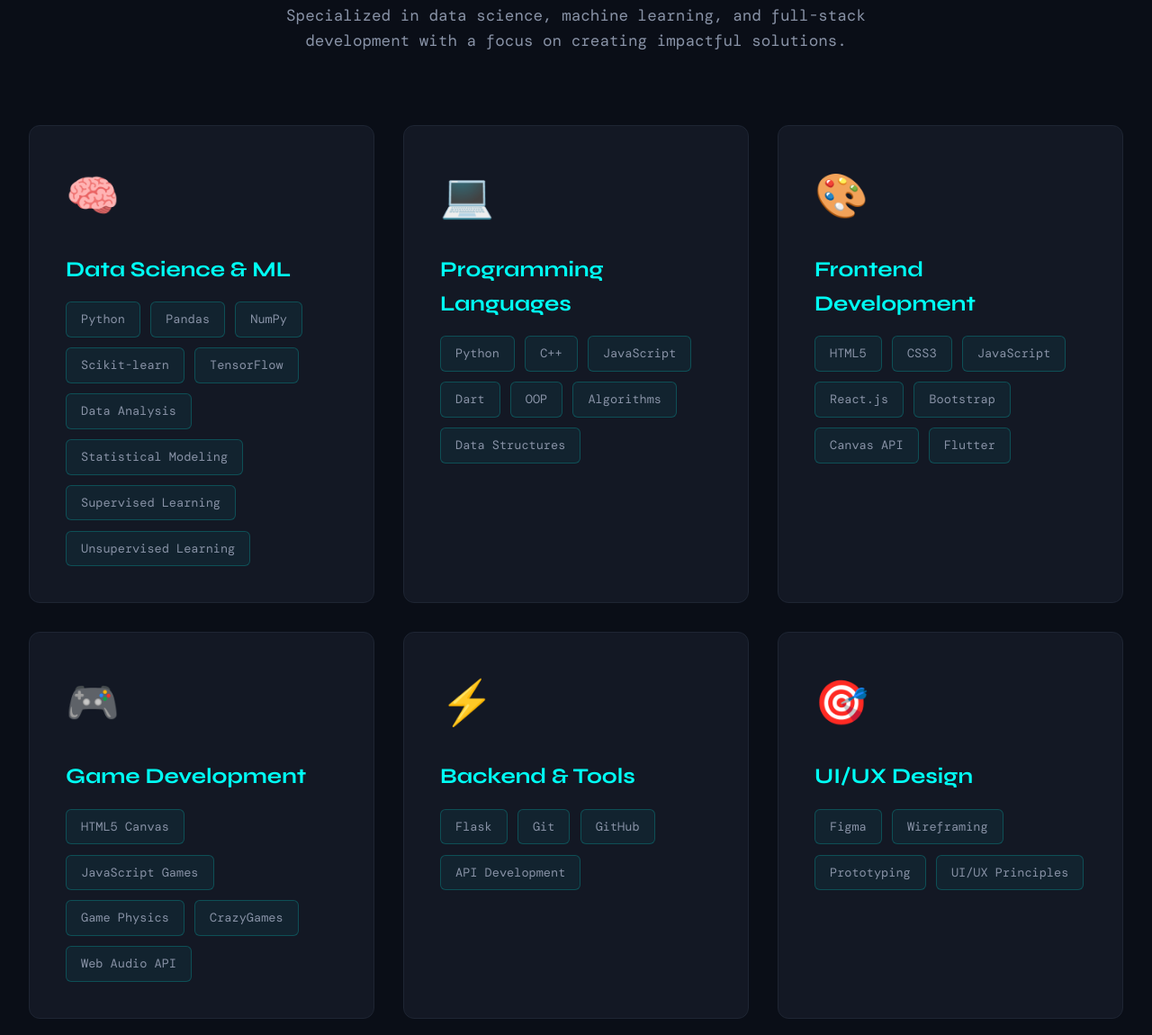
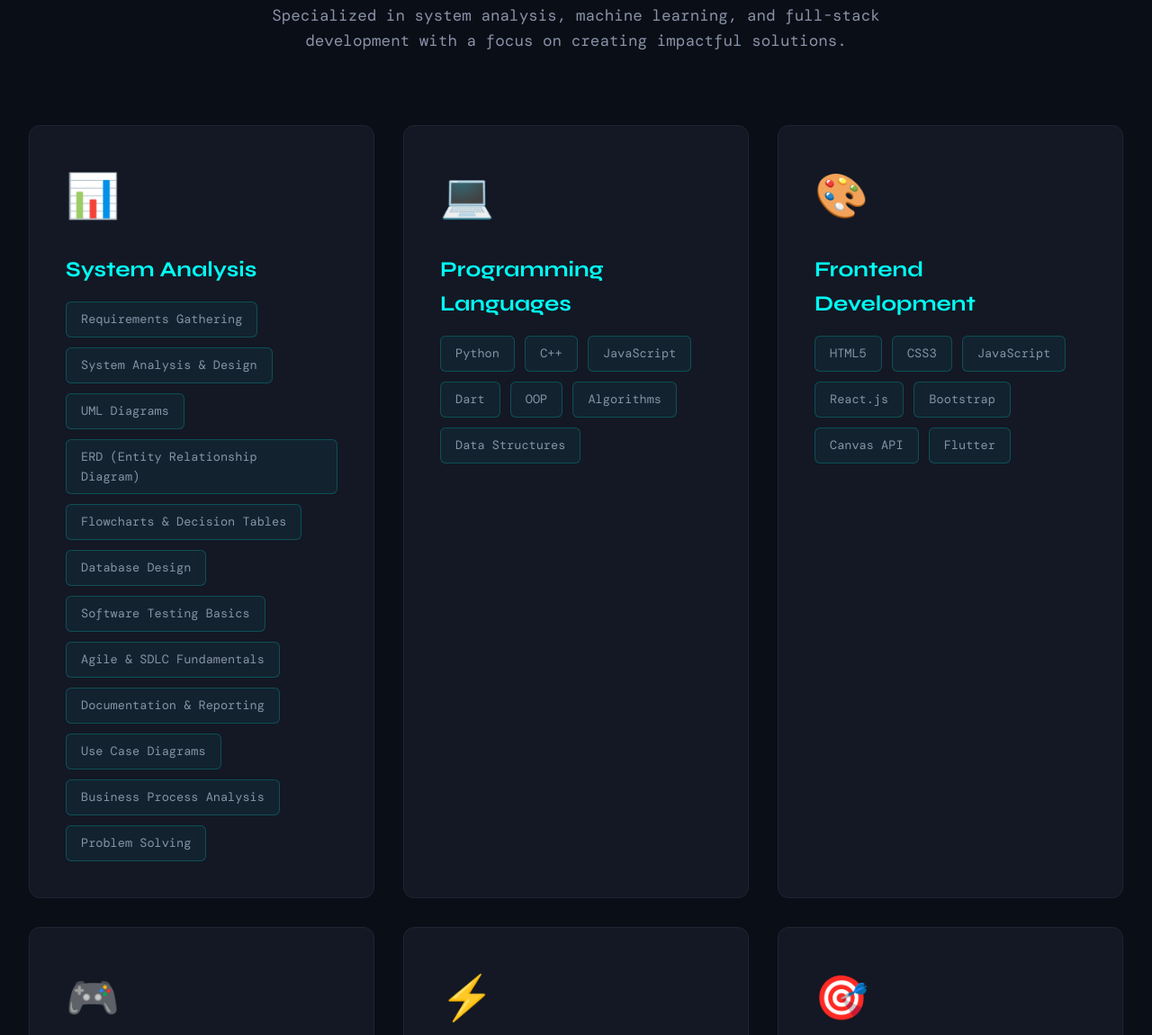
Before and after one commit to martenatef/portfolio, a plain HTML site: page index.html in a window 1280 px wide. Shown: the part 1650-2800 px from the top of the page at 90% size. Drawn offline with nearby package versions, Linux system fonts and the light colour scheme; a web font is replaced by a local one.

Commit message:
Update portfolio index.html

```diff
--- a/index.html
+++ b/index.html
@@ -3,7 +3,7 @@
 <head>
     <meta charset="UTF-8">
     <meta name="viewport" content="width=device-width, initial-scale=1.0">
-    <title>Marten Atef - Software Engineer & Data Scientist</title>
+    <title>Marten Atef - Software Engineer & System Analyst</title>
     <link href="https://fonts.googleapis.com/css2?family=Archivo+Black&family=DM+Mono:wght@300;400;500&family=Syne:wght@400;600;700;800&display=swap" rel="stylesheet">
     <style>
         :root {
@@ -814,10 +814,10 @@
                 <div class="hero-label">🚀 Available for opportunities</div>
                 <h1>
                     Marten Atef
-                    <span class="highlight">Software Engineer • Data Scientist • IT Specialist</span>
+                    <span class="highlight">Software Engineer • System Analyst • IT Specialist</span>
                 </h1>
                 <p>
-                    Computer Science student specializing in Data Science, Machine Learning, Full-Stack Development,
+                    Computer Science student specializing in System Analysis, Machine Learning, Full-Stack Development,
                     and UI/UX Design. Passionate about building intelligent systems, data-driven applications,
                     and interactive browser games. Transforming complex problems into elegant digital solutions.
                 </p>
@@ -854,25 +854,28 @@
                 <div class="section-label">What I Do</div>
                 <h2 class="section-title">Technical Expertise</h2>
                 <p class="section-subtitle">
-                    Specialized in data science, machine learning, and full-stack development
+                    Specialized in system analysis, machine learning, and full-stack development
                     with a focus on creating impactful solutions.
                 </p>
             </div>
 
             <div class="skills-grid">
                 <div class="skill-category">
-                    <div class="skill-icon">🧠</div>
-                    <h3>Data Science & ML</h3>
+                    <div class="skill-icon">📊</div>
+                    <h3>System Analysis</h3>
                     <div class="skill-list">
-                        <span class="skill-tag">Python</span>
-                        <span class="skill-tag">Pandas</span>
-                        <span class="skill-tag">NumPy</span>
-                        <span class="skill-tag">Scikit-learn</span>
-                        <span class="skill-tag">TensorFlow</span>
-                        <span class="skill-tag">Data Analysis</span>
-                        <span class="skill-tag">Statistical Modeling</span>
-                        <span class="skill-tag">Supervised Learning</span>
-                        <span class="skill-tag">Unsupervised Learning</span>
+                        <span class="skill-tag">Requirements Gathering</span>
+                        <span class="skill-tag">System Analysis & Design</span>
+                        <span class="skill-tag">UML Diagrams</span>
+                        <span class="skill-tag">ERD (Entity Relationship Diagram)</span>
+                        <span class="skill-tag">Flowcharts & Decision Tables</span>
+                        <span class="skill-tag">Database Design</span>
+                        <span class="skill-tag">Software Testing Basics</span>
+                        <span class="skill-tag">Agile & SDLC Fundamentals</span>
+                        <span class="skill-tag">Documentation & Reporting</span>
+                        <span class="skill-tag">Use Case Diagrams</span>
+                        <span class="skill-tag">Business Process Analysis</span>
+                        <span class="skill-tag">Problem Solving</span>
                     </div>
                 </div>
 
@@ -937,6 +940,8 @@
                         <span class="skill-tag">UI/UX Principles</span>
                     </div>
                 </div>
+
+
             </div>
         </div>
     </section>
```
